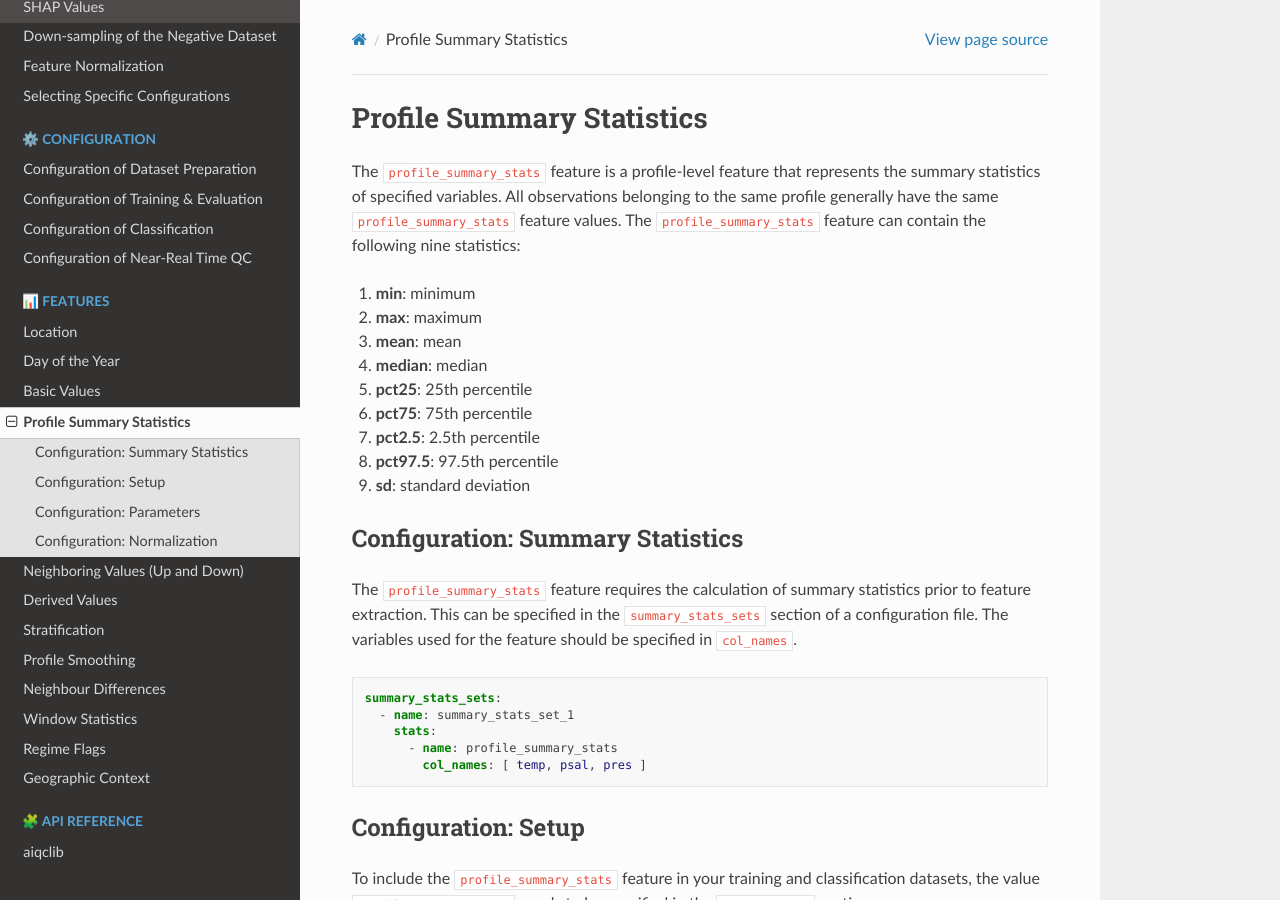
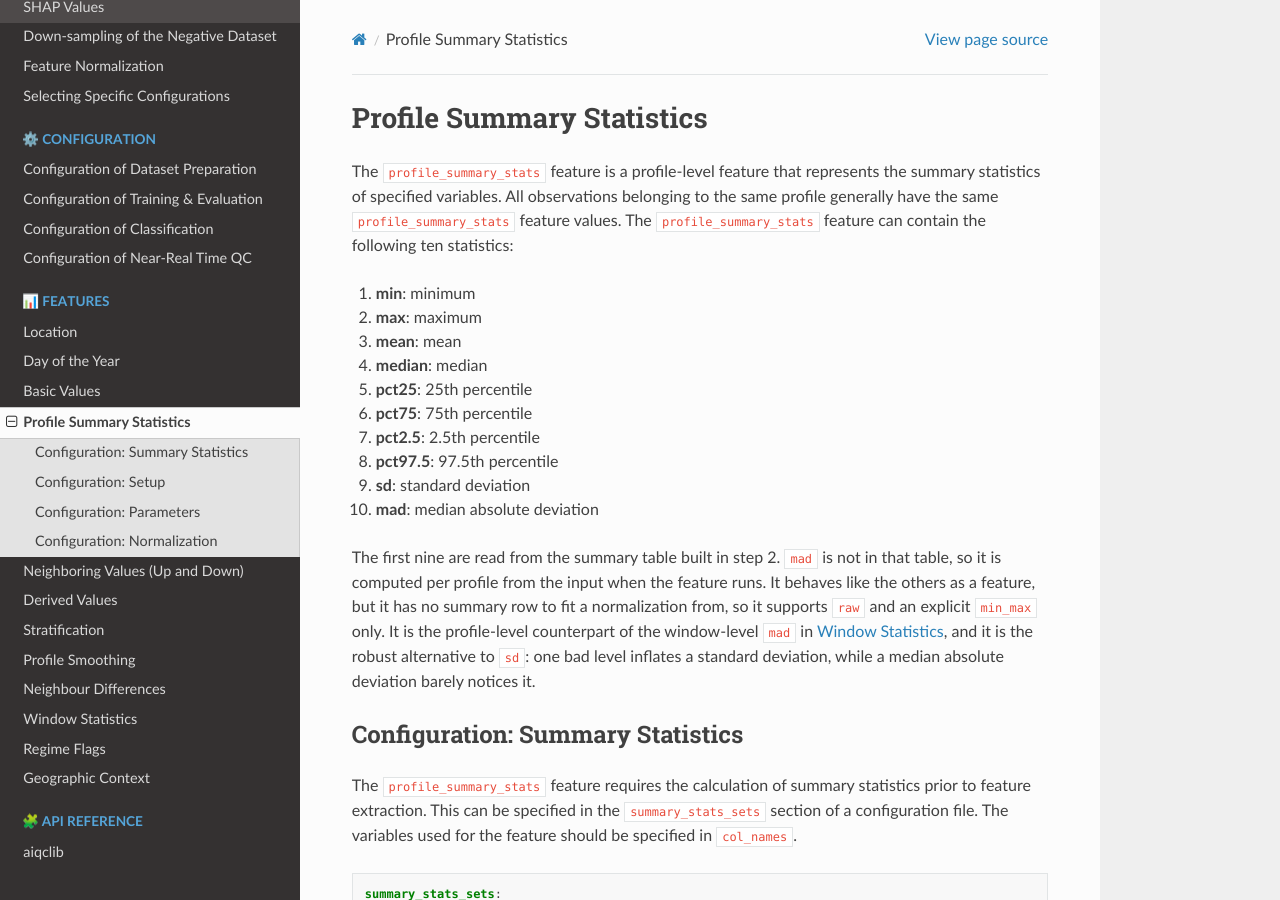
Before and after one commit to AIQC-Hub/aiqclib, a Sphinx documentation site: the page built from docs/source/features/profile_summary_stats.rst, in a window 1280 px wide and 900 px high. Built offline with Sphinx 7.4.7 and the Read the Docs theme 3.1.0, drawn with Linux system fonts in a browser that asks for light colours.

Commit message:
Document the profile MAD and link the new feature pages
The seven new feature pages were added to the Features toctree, but the
pre-existing pages did not point at them and the classification
configuration page did not mention them at all.

Add the cross-references a reader on an old page needs, document the
`mad` statistic added to `profile_summary_stats`, including why it
cannot be normalized from the step 2 summary table, and give the
classification page the note the preparation page already carries.

Co-Authored-By: Claude Opus 5 <noreply@anthropic.com>
Claude-Session: https://claude.ai/code/session_01QHwUxsZ3gUVNAgpY3QAEY1

```diff
--- a/docs/source/features/basic_values.rst
+++ b/docs/source/features/basic_values.rst
@@ -2,6 +2,9 @@ Basic Values
 ===========================
 
 The ``basic_values`` feature is an observation-level feature that represents the actual observation values, such as temperature and salinity. Any columns in the input dataset can be specified as the ``basic_values`` feature.
+
+For the quantities a CTD does not measure directly, such as density, depth and
+potential temperature, see :doc:`derived_values`.
 
 Configuration: Setup
 -------------------------------------
--- a/docs/source/features/neigbouring_values.rst
+++ b/docs/source/features/neigbouring_values.rst
@@ -2,6 +2,10 @@ Neighboring Values (Up and Down)
 ==========================================
 
 The ``flank_up`` and ``flank_down`` features are observation-level features that represent the neighboring values of an observation, such as temperature and salinity. Although any columns in the input dataset can be specified for these features, they are usually coupled with the variables used in the ``basic_values`` feature.
+
+These features hand the model the neighbouring *values*. :doc:`neighbor_diff`
+hands it the differences instead, which removes the baseline so that the same
+step means the same thing in any water mass. Both can be used together.
 
 Configuration: Setup
 -------------------------------------
--- a/docs/source/features/profile_summary_stats.rst
+++ b/docs/source/features/profile_summary_stats.rst
@@ -1,7 +1,7 @@
 Profile Summary Statistics
 =======================================
 
-The ``profile_summary_stats`` feature is a profile-level feature that represents the summary statistics of specified variables. All observations belonging to the same profile generally have the same ``profile_summary_stats`` feature values. The ``profile_summary_stats`` feature can contain the following nine statistics:
+The ``profile_summary_stats`` feature is a profile-level feature that represents the summary statistics of specified variables. All observations belonging to the same profile generally have the same ``profile_summary_stats`` feature values. The ``profile_summary_stats`` feature can contain the following ten statistics:
 
 1.  **min**: minimum
 2.  **max**: maximum
@@ -12,6 +12,16 @@ The ``profile_summary_stats`` feature is a profile-level feature that represents
 7.  **pct2.5**: 2.5th percentile
 8.  **pct97.5**: 97.5th percentile
 9.  **sd**: standard deviation
+10. **mad**: median absolute deviation
+
+The first nine are read from the summary table built in step 2. ``mad`` is not
+in that table, so it is computed per profile from the input when the feature
+runs. It behaves like the others as a feature, but it has no summary row to
+fit a normalization from, so it supports ``raw`` and an explicit ``min_max``
+only. It is the profile-level counterpart of the window-level ``mad`` in
+:doc:`rolling_stats`, and it is the robust alternative to ``sd``: one bad
+level inflates a standard deviation, while a median absolute deviation barely
+notices it.
 
 Configuration: Summary Statistics
 -------------------------------------
```
Also changed, not shown: docs/source/configuration/classification.rst (+9 -0 lines).
